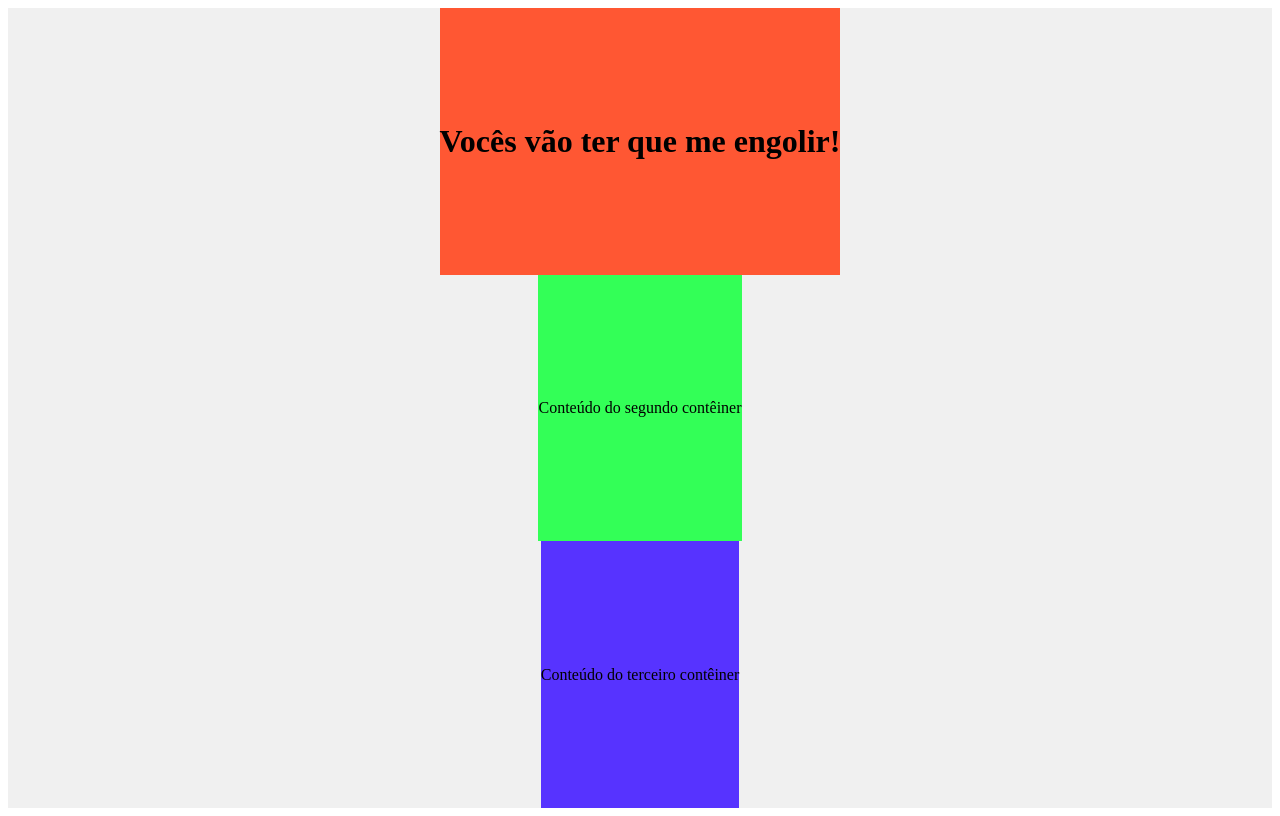
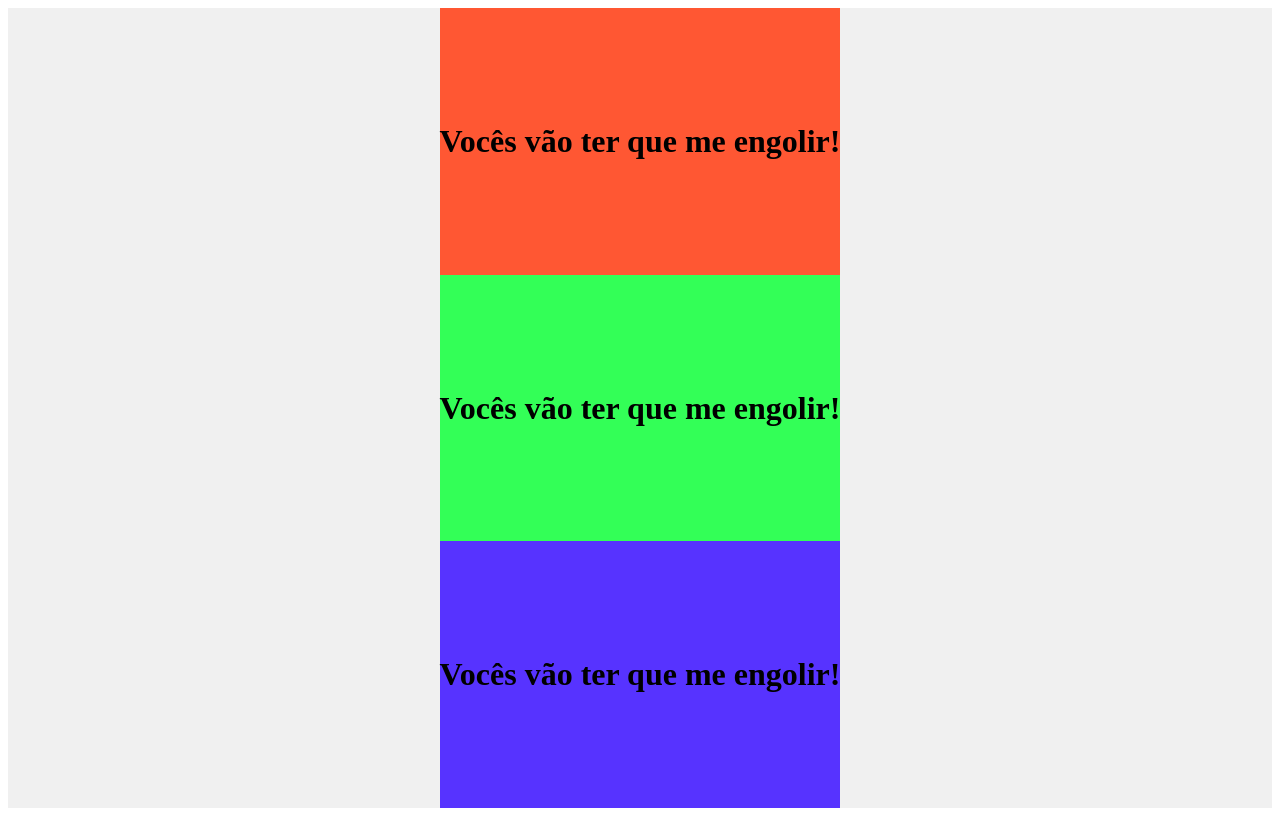
Before and after one commit to tiagolaranjeira/clone-tabnews, a Next.js app: page / in a window 1280 px wide. Built offline with nearby package versions, Linux system fonts and the light colour scheme.

Commit message:
change_conteiner3

```diff
--- a/pages/index.js
+++ b/pages/index.js
@@ -34,10 +34,10 @@ function Home() {
           <h1>Vocês vão ter que me engolir!</h1>
         </div>
         <div style={{ ...containerStyle, ...container2Style }}>
-          <p>Conteúdo do segundo contêiner</p>
+        <h1>Vocês vão ter que me engolir!</h1>
         </div>
         <div style={{ ...containerStyle, ...container3Style }}>
-          <p>Conteúdo do terceiro contêiner</p>
+        <h1>Vocês vão ter que me engolir!</h1>
         </div>
       </div>
     );
```
